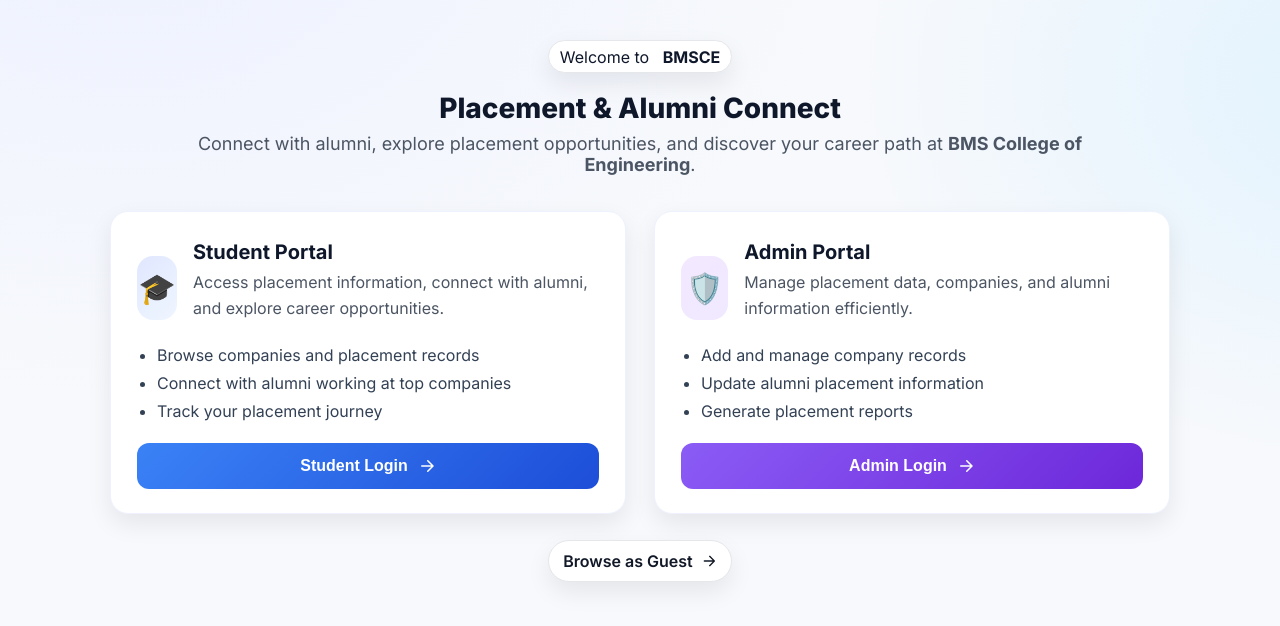
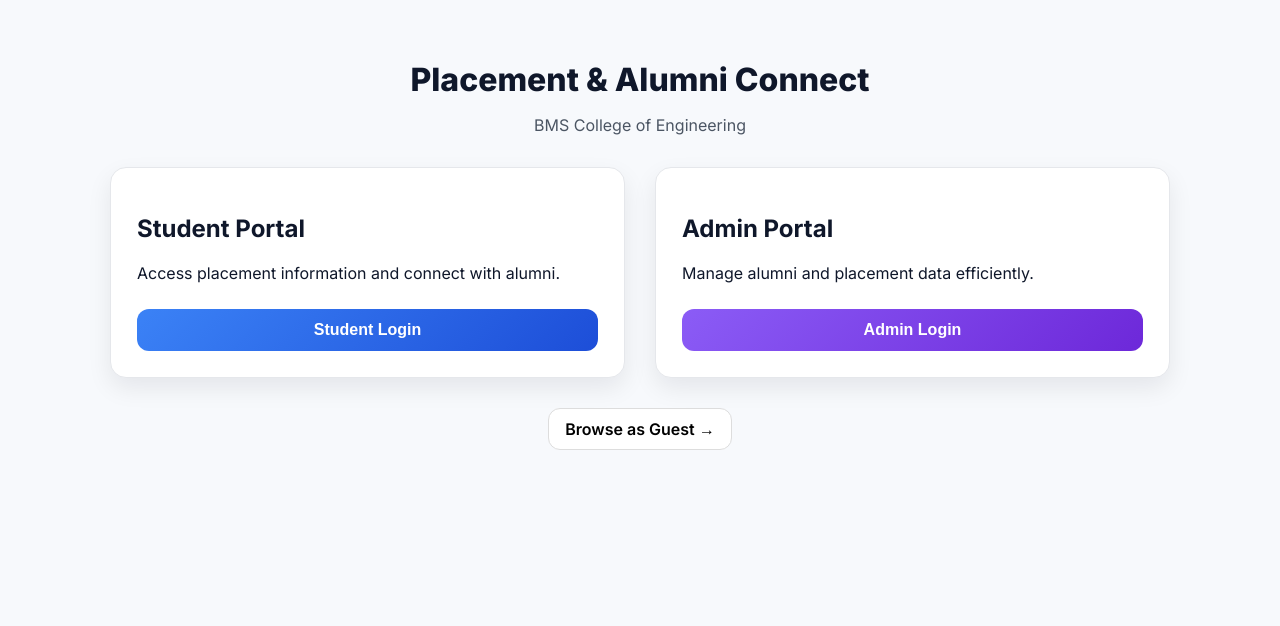
Before and after one commit to madhavvcs24-arch/FWD, a plain HTML site: page index.html in a window 1280 px wide. Drawn offline with Linux system fonts and the light colour scheme.

Commit message:
Update index.html

```diff
--- a/index.html
+++ b/index.html
@@ -7,117 +7,70 @@
   <link rel="preconnect" href="https://fonts.googleapis.com">
   <link rel="preconnect" href="https://fonts.gstatic.com" crossorigin>
   <link href="https://fonts.googleapis.com/css2?family=Inter:wght@300;400;500;600;700;800&display=swap" rel="stylesheet">
+
   <style>
     :root{
-      --bg:#f7f9fc; --card:#fff; --text:#0f172a; --muted:#4b5563; --ring:#dbeafe;
-      --blue:#2563eb; --purple:#7c3aed; --shadow:0 10px 25px rgba(2,6,23,.08);
+      --bg:#f7f9fc; --card:#fff; --text:#0f172a; --muted:#4b5563;
+      --ring:#dbeafe; --blue:#2563eb; --purple:#7c3aed; --shadow:0 10px 25px rgba(2,6,23,.08);
     }
     *{box-sizing:border-box}
-    html,body{height:100%}
     body{
       margin:0; font-family:Inter,system-ui,Segoe UI,Roboto,Helvetica,Arial;
-      color:var(--text);
-      background:
-        radial-gradient(1200px 800px at 10% -10%, #eef2ff 0%, transparent 60%),
-        radial-gradient(1000px 700px at 110% 10%, #e0f2fe 0%, transparent 55%),
-        var(--bg);
+      background:var(--bg); color:var(--text);
     }
-    .container{max-width:1100px;margin:0 auto;padding:40px 20px 80px}
-    header{text-align:center;margin-bottom:32px}
-    .badge{display:inline-flex;align-items:center;gap:.5rem;border:1px solid #e5e7eb;padding:.35rem .65rem;border-radius:999px;background:#fff;box-shadow:var(--shadow)}
-    .title{font-weight:800;font-size:28px;margin:18px 0 8px}
-    .subtitle{font-size:18px;color:var(--muted);max-width:900px;margin:0 auto}
-    .grid{display:grid;grid-template-columns:1fr;gap:28px;margin-top:36px}
+    .container{max-width:1100px;margin:0 auto;padding:40px 20px 80px;text-align:center}
+
+    .title{font-size:32px;font-weight:800;margin:20px 0 6px}
+    .subtitle{color:var(--muted);margin-bottom:32px}
+
+    .grid{display:grid;gap:30px}
     @media(min-width:900px){.grid{grid-template-columns:1fr 1fr}}
-    .card{background:var(--card);border:1px solid #eef2ff;border-radius:18px;padding:28px 26px 24px;box-shadow:var(--shadow);transition:.2s transform,.2s box-shadow,.2s border-color}
-    .card:hover{transform:translateY(-4px);box-shadow:0 16px 40px rgba(2,6,23,.12);border-color:var(--ring)}
-    .card-header{display:flex;align-items:center;gap:16px;margin-bottom:10px}
-    .icon{width:64px;height:64px;border-radius:16px;display:grid;place-items:center;background:linear-gradient(135deg,#e0e7ff,#eff6ff);color:#1e3a8a;font-size:30px}
-    .icon.purple{background:linear-gradient(135deg,#f3e8ff,#efe9ff);color:#6b21a8}
-    .h3{font-size:20px;font-weight:700;margin:0}
-    .desc{color:var(--muted);line-height:1.6;margin:6px 0 14px}
-    .list{margin:0 0 22px 0;padding-left:20px;color:#334155}
-    .list li{margin:8px 0}
-    .btn{display:flex;align-items:center;justify-content:center;gap:10px;width:100%;border:none;border-radius:12px;padding:14px 16px;font-size:16px;font-weight:600;cursor:pointer;color:#fff;transition:.15s filter,.05s transform}
-    .btn:active{transform:translateY(1px)}
+
+    .card{
+      background:var(--card); border:1px solid #e5e7eb; border-radius:16px;
+      padding:26px; box-shadow:var(--shadow); text-align:left; transition:.2s;
+    }
+    .card:hover{transform:translateY(-4px); box-shadow:0 16px 40px rgba(2,6,23,.12)}
+
+    .btn{
+      width:100%; padding:12px; border-radius:12px; border:none; cursor:pointer;
+      color:#fff; font-weight:600; font-size:16px; margin-top:10px;
+    }
     .btn-blue{background:linear-gradient(135deg,#3b82f6,#1d4ed8)}
     .btn-purple{background:linear-gradient(135deg,#8b5cf6,#6d28d9)}
-    .footer{margin-top:26px;text-align:center}
-    .link{display:inline-flex;align-items:center;gap:8px;font-weight:600;text-decoration:none;color:#111827;border:1px solid #e5e7eb;background:#fff;border-radius:999px;padding:10px 14px;box-shadow:var(--shadow)}
-    .link:hover{filter:brightness(0.97)}
+    .footer a{
+      display:inline-block;margin-top:30px;padding:10px 16px;border-radius:12px;
+      border:1px solid #ddd;background:#fff;text-decoration:none;color:#000;
+      font-weight:600;
+    }
   </style>
 </head>
+
 <body>
   <div class="container">
-    <header>
-      <span class="badge">Welcome to <strong style="margin-left:.35rem">BMSCE</strong></span>
-      <h1 class="title">Placement &amp; Alumni Connect</h1>
-      <p class="subtitle">Connect with alumni, explore placement opportunities, and discover your career path at <strong>BMS College of Engineering</strong>.</p>
-    </header>
+    <h1 class="title">Placement & Alumni Connect</h1>
+    <p class="subtitle">BMS College of Engineering</p>
 
-    <main class="grid" aria-label="Portals">
-      <!-- Student -->
-      <section class="card" aria-labelledby="student-title">
-        <div class="card-header">
-          <div class="icon">🎓</div>
-          <div>
-            <h2 id="student-title" class="h3">Student Portal</h2>
-            <p class="desc">Access placement information, connect with alumni, and explore career opportunities.</p>
-          </div>
-        </div>
-        <ul class="list">
-          <li>Browse companies and placement records</li>
-          <li>Connect with alumni working at top companies</li>
-          <li>Track your placement journey</li>
-        </ul>
-        <button class="btn btn-blue" onclick="go('student')">
-          <span>Student Login</span>
-          <svg width="18" height="18" viewBox="0 0 24 24" fill="none" aria-hidden="true"><path d="M5 12h14M13 5l7 7-7 7" stroke="currentColor" stroke-width="2" stroke-linecap="round" stroke-linejoin="round"/></svg>
-        </button>
-      </section>
+    <div class="grid">
 
-      <!-- Admin -->
-      <section class="card" aria-labelledby="admin-title">
-        <div class="card-header">
-          <div class="icon purple">🛡️</div>
-          <div>
-            <h2 id="admin-title" class="h3">Admin Portal</h2>
-            <p class="desc">Manage placement data, companies, and alumni information efficiently.</p>
-          </div>
-        </div>
-        <ul class="list">
-          <li>Add and manage company records</li>
-          <li>Update alumni placement information</li>
-          <li>Generate placement reports</li>
-        </ul>
-        <button class="btn btn-purple" onclick="go('admin')">
-          <span>Admin Login</span>
-          <svg width="18" height="18" viewBox="0 0 24 24" fill="none" aria-hidden="true"><path d="M5 12h14M13 5l7 7-7 7" stroke="currentColor" stroke-width="2" stroke-linecap="round" stroke-linejoin="round"/></svg>
-        </button>
-      </section>
-    </main>
+      <div class="card">
+        <h2>Student Portal</h2>
+        <p>Access placement information and connect with alumni.</p>
+        <button class="btn btn-blue" onclick="window.location.href='st.html'">Student Login</button>
+      </div>
+
+      <div class="card">
+        <h2>Admin Portal</h2>
+        <p>Manage alumni and placement data efficiently.</p>
+        <button class="btn btn-purple" onclick="window.location.href='adminlogin.html'">Admin Login</button>
+      </div>
+
+    </div>
 
     <div class="footer">
-      <a class="link" href="#" onclick="go('guest');return false;">
-        Browse as Guest
-        <svg width="16" height="16" viewBox="0 0 24 24" fill="none"><path d="M5 12h14M13 5l7 7-7 7" stroke="currentColor" stroke-width="2" stroke-linecap="round" stroke-linejoin="round"/></svg>
-      </a>
+      <a href="dash.html">Browse as Guest →</a>
     </div>
+
   </div>
-
-  <script>
-    // NOTE: these filenames match what you uploaded:
-    // st.html, adminlogin.html, dash.html
-    function go(target){
-      const routes = {
-        student: 'st.html',
-        admin: 'adminlogin.html',
-        guest: 'dash.html'
-      };
-      const url = routes[target] || '#';
-      if (url === '#') alert('Route not found: ' + target);
-      else window.location.href = url;
-    }
-  </script>
 </body>
 </html>
```
